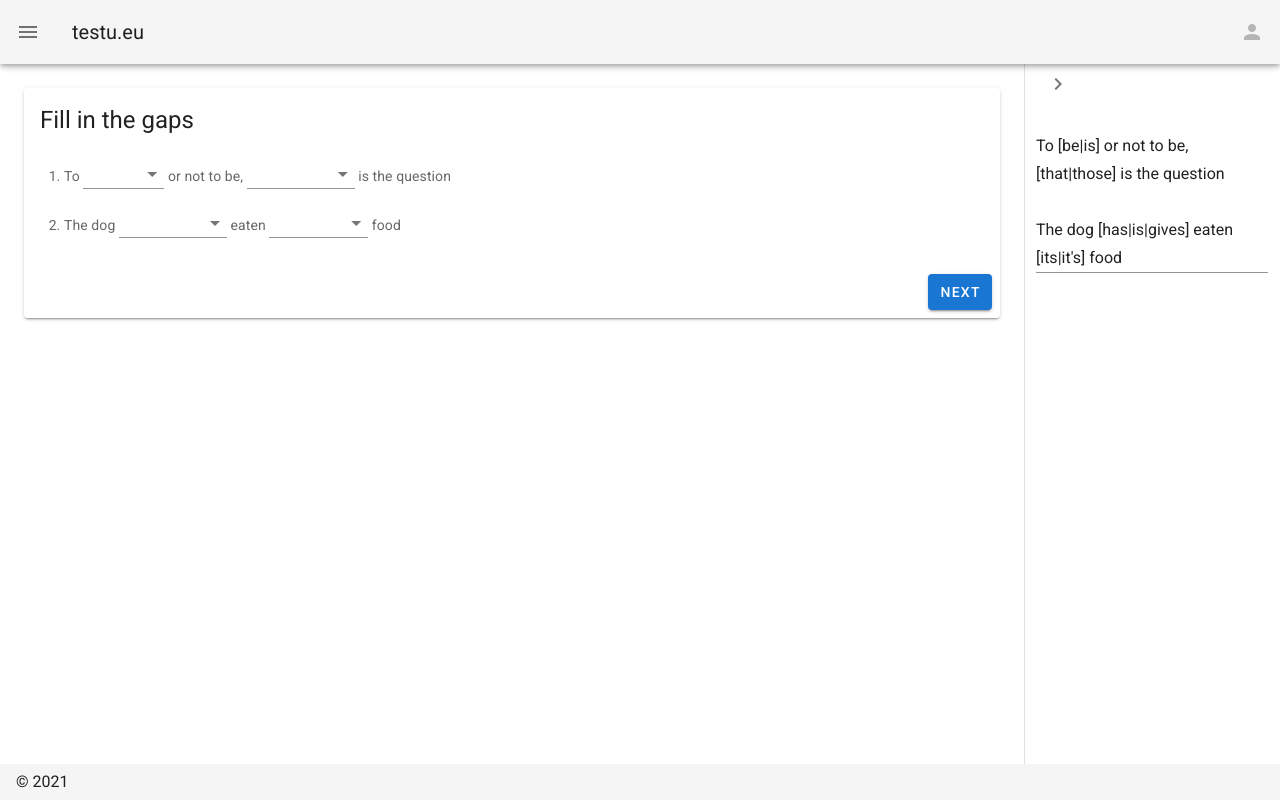
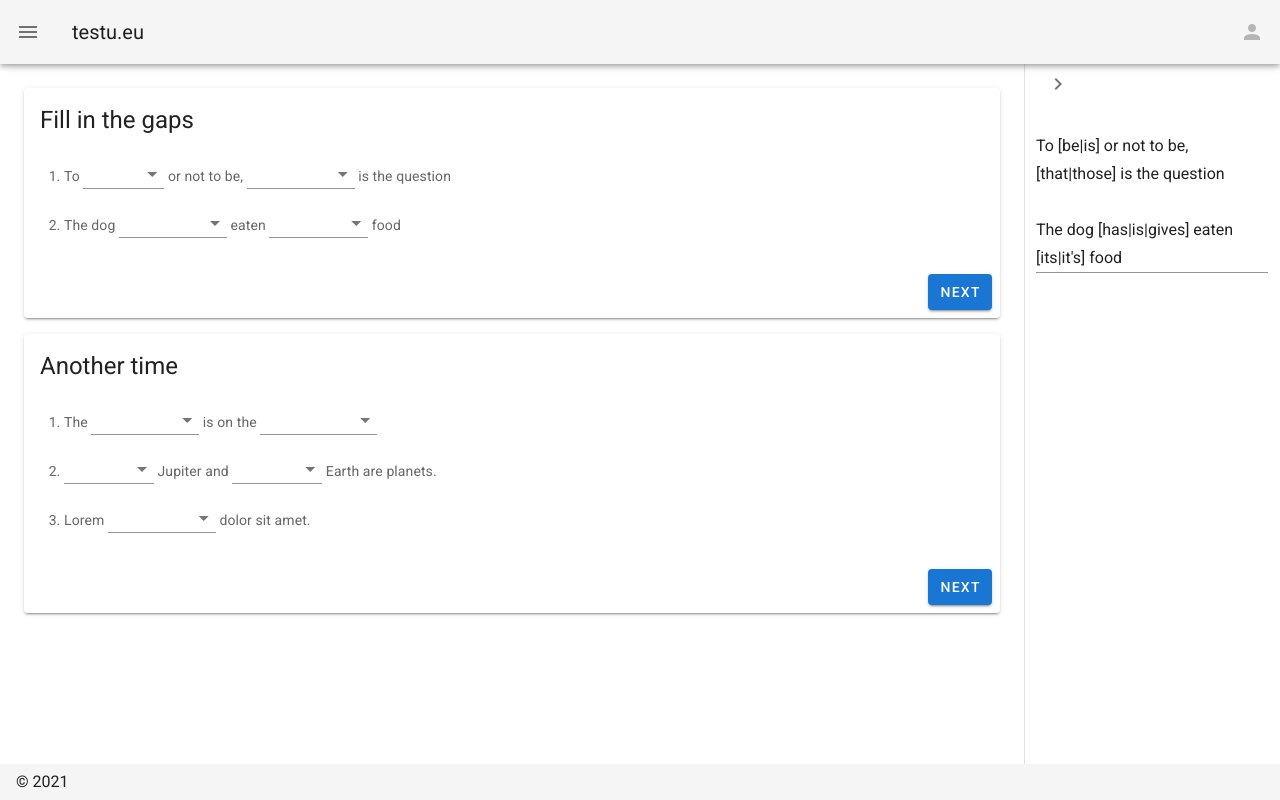
Before and after one commit to edukado-interreto/testu, a Nuxt app: page / in a window 1280 px wide. Built offline with nearby package versions, Linux system fonts and the light colour scheme.

Commit message:
render multiple cards

```diff
--- a/pages/index.vue
+++ b/pages/index.vue
@@ -21,12 +21,15 @@
       </v-container>
     </v-navigation-drawer>
     <v-container>
-      <v-card>
+      <v-card v-for="section in sheet" class="mb-4">
         <v-card-title class="headline">
-          {{ sheet[0].title }}
+          {{ section.title }}
         </v-card-title>
         <v-card-text>
-          <GapsEditor :code="sheet[0].code" />
+          <GapsEditor
+            v-if="section.type == 'gapFilling'"
+            :code="section.code"
+          />
         </v-card-text>
         <v-card-actions>
           <v-spacer />
@@ -52,6 +55,12 @@ export default {
       title: 'Home page'
     }
   },
+  methods: {
+    ...mapMutations({
+      set_node_path: 'edit_drawer/set_node_path',
+      set_sheet: 'edit_drawer/set_sheet'
+    })
+  },
   data: () => ({
     mini: false,
     drawer: true,
@@ -60,8 +69,16 @@ export default {
         type: "gapFilling",
         title: "Fill in the gaps",
         code: "To [be|is] or not to be, [that|those] is the question\n\nThe dog [has|is|gives] eaten [its|it's] food"
+      },
+      {
+        type: "gapFilling",
+        title: "Another time",
+        code: "The [book|bok|buuk|boock] is on the [table|teble|thable]\n\n[|The] Jupiter and [the|] Earth are planets.\n\nLorem [ipsum|!@#] dolor sit amet."
       }
     ]
   }),
+  mounted() {
+    this.set_sheet(this.sheet)
+  }
 }
 </script>
```
